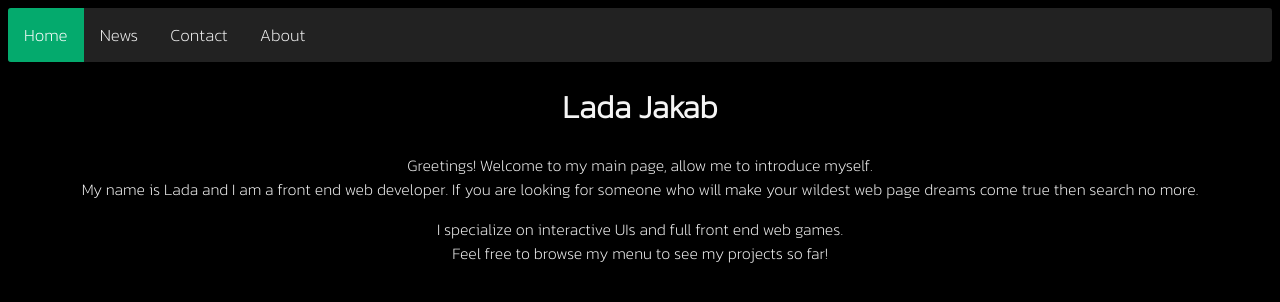
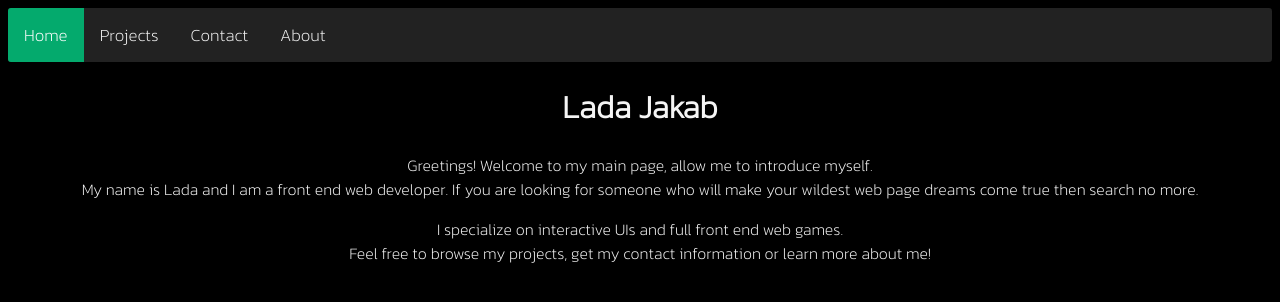
Before and after one commit to Lada-Montcorbier/cviceni-vizitka-2023, a plain HTML site: page index.html in a window 1280 px wide. Drawn offline with Linux system fonts and the light colour scheme.

Commit message:
Styles Update

```diff
--- a/index.html
+++ b/index.html
@@ -9,7 +9,7 @@
   <body>
     <div class="topnav">
       <a class="active" href="#home">Home</a>
-      <a href="#news">News</a>
+      <a href="#news">Projects</a>
       <a href="#contact">Contact</a>
       <a href="#about">About</a>
     </div>
@@ -22,7 +22,8 @@
     </p>
     <p>
       I specialize on interactive UIs and full front end web games. <br />
-      Feel free to browse my menu to see my projects so far!
+      Feel free to browse my projects, get my contact information or learn more
+      about me!
     </p>
   </body>
 </html>
```
